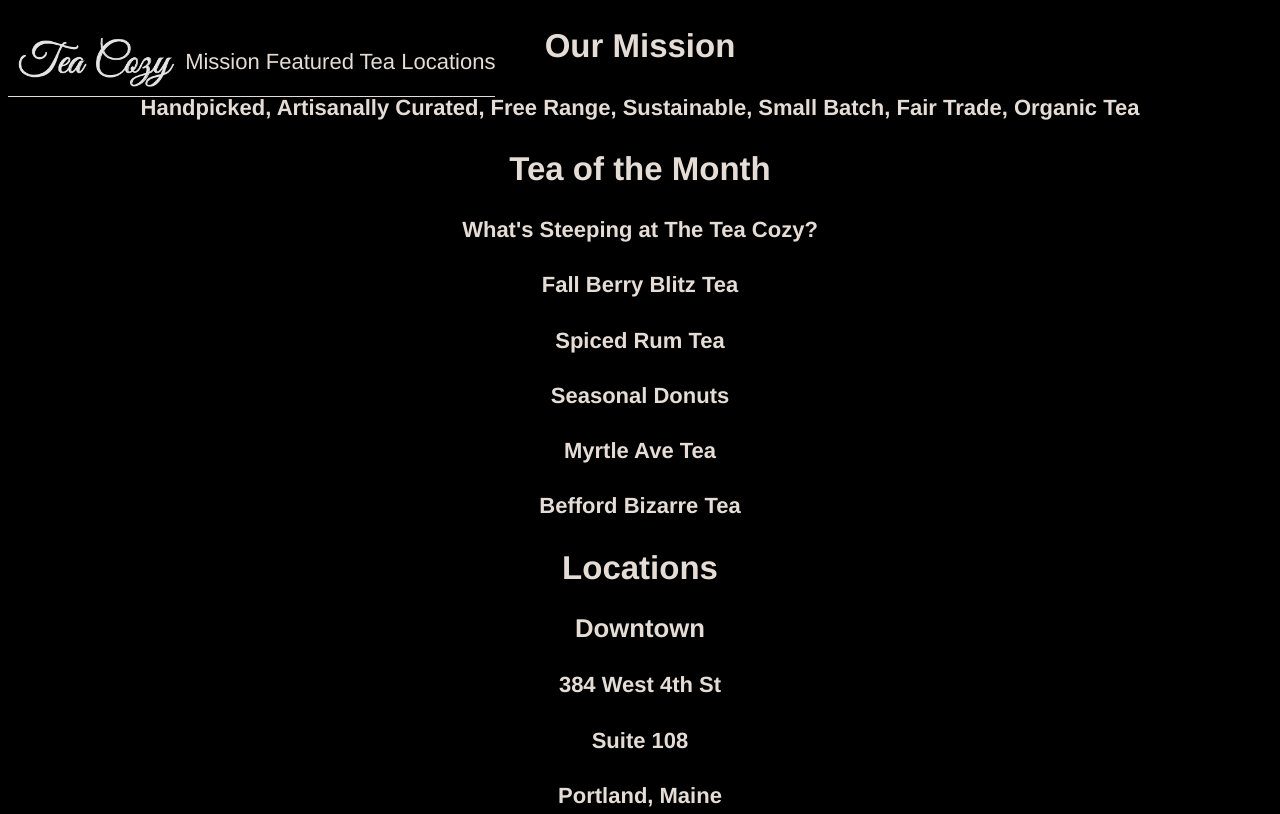
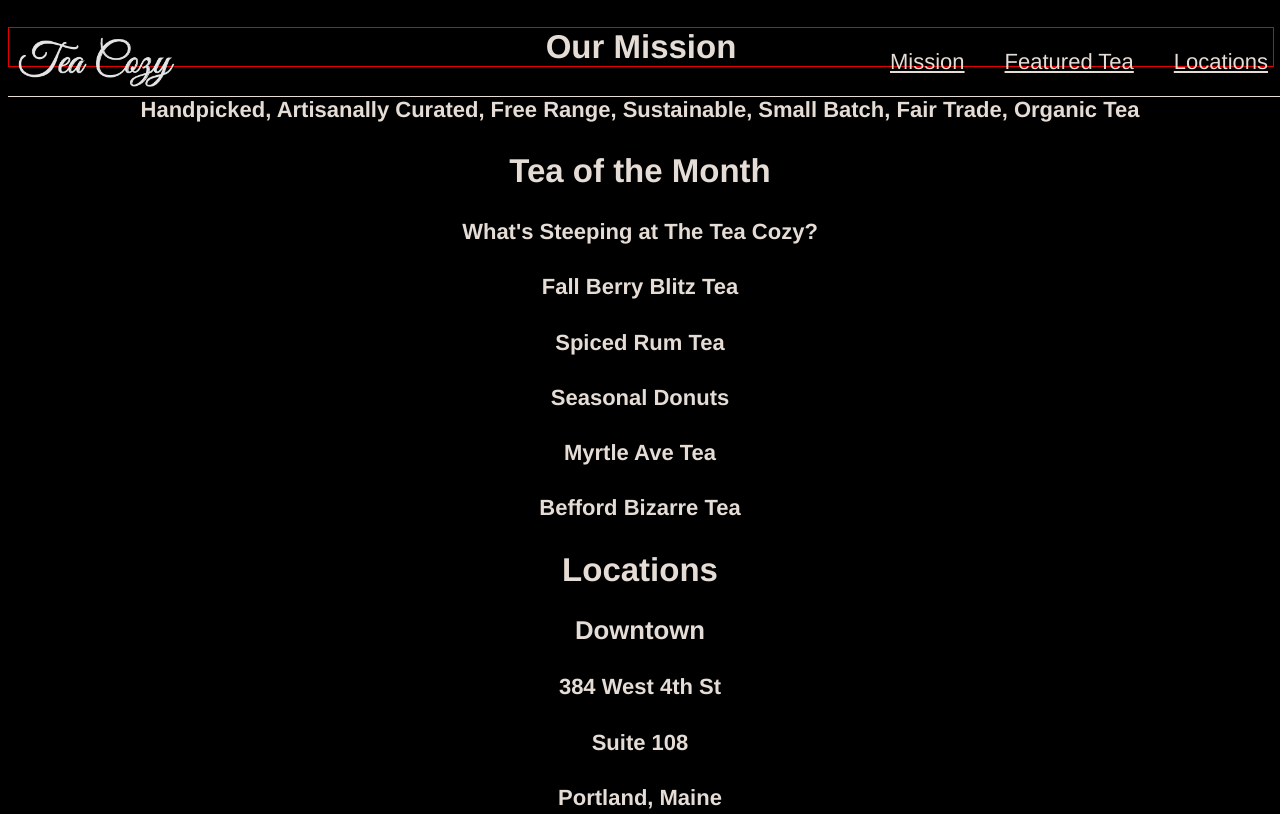
Before and after one commit to gadgetchaser/tea_cozy, a plain HTML site: page index.html in a window 1280 px wide. Shown: the top 814 px of the page. Drawn offline with Linux system fonts and the light colour scheme.

Commit message:
header css

```diff
--- a/style.css
+++ b/style.css
@@ -7,12 +7,16 @@ body {
   background-color: black;
   opacity: 0.9;
   text-align: center;
+
 }
 
 header {
   display: flex;
+  overflow: hidden;
   align-items: center;
+  justify-content: space-between;
   position: fixed;
+  width: 100%;
   height: 69px;
   border-bottom: 1px solid seashell;
   z-index: 1;
@@ -22,9 +26,30 @@ header img {
   display: flex;
   height: 50px;
   margin: 10px;
+
 }
 
-.nav header {
+nav {
   display: flex;
   justify-content: space-around;
+  text-decoration: underline;
+
 }
+
+nav span {
+  margin: 0px 20px;
+}
+
+/* .mission {
+  display: flex;
+  background-image: url(images/img-mission-background.jpg);
+  width: 1000px;
+  height: 700px;
+} */
+
+.mission h2 {
+  display: flex;
+  justify-content: center;
+  width: 100%;
+  border: 1px solid red;
+}
```
Also changed, not shown: index.html (+4 -0 lines).
